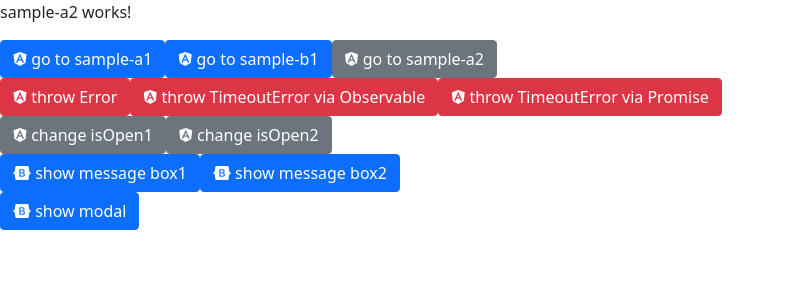
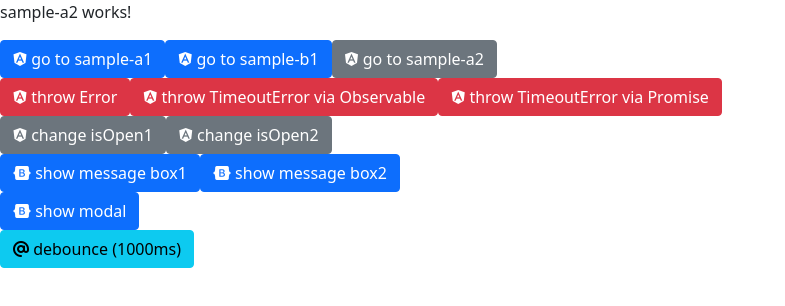
Before and after one commit to UnlimitedFairytales/AngularTemplate, an Angular app: page /sample-a/sample-a2 in a window 1280 px wide. Shown: the top 306 px of the page, without its empty margins (0-785 px from the left). Built offline with nearby package versions, Linux system fonts and the light colour scheme.

Commit message:
Debounce Decoratorサンプル追加

```diff
--- a/src/app/features-sample/sample-a/sample-a2/sample-a2.component.html
+++ b/src/app/features-sample/sample-a/sample-a2/sample-a2.component.html
@@ -40,3 +40,8 @@
     <i class="fab fa-bootstrap"></i> show modal
   </button>
 </div>
+<div>
+  <button type="button" class="btn btn-info" (click)="debounce_click()">
+    <i class="fas fa-at"></i> debounce (1000ms)
+  </button>
+</div>
--- a/src/app/features-sample/sample-a/sample-a2/sample-a2.component.ts
+++ b/src/app/features-sample/sample-a/sample-a2/sample-a2.component.ts
@@ -5,6 +5,7 @@ import { AppAnimations } from 'src/app/utils/ngx/app-animations';
 import { AppMessageBoxButton, AppMessageBoxService } from 'src/app/shared-p/bs-wrapper/app-message-box.service';
 import { AppModalService } from 'src/app/shared-p/bs-wrapper/app-modal.service';
 import { SampleA2DialogComponent } from './sample-a2-dialog/sample-a2-dialog.component';
+import { Debounce } from 'src/app/utils/decorators/debounce';
 
 @Component({
   selector: 'app-sample-a2',
@@ -81,4 +82,9 @@ export class SampleA2Component {
     const result = await this.appModalService.showAsync(SampleA2DialogComponent, { value: 'FOO!!' });
     console.log(result);
   }
+
+  @Debounce(1000)
+  debounce_click(): void {
+    console.log('debounce_click called!');
+  }
 }
```
